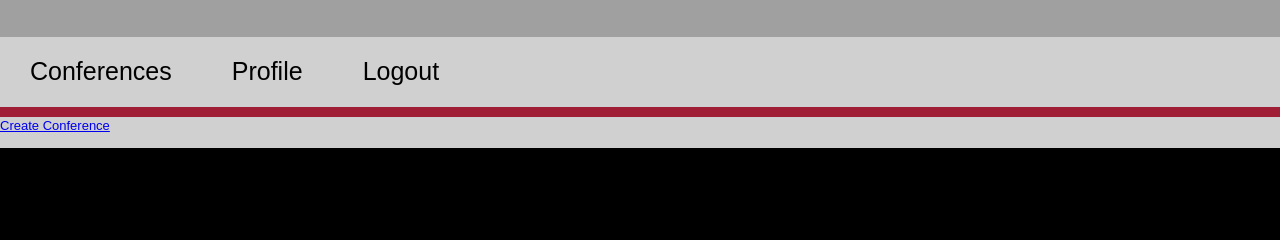
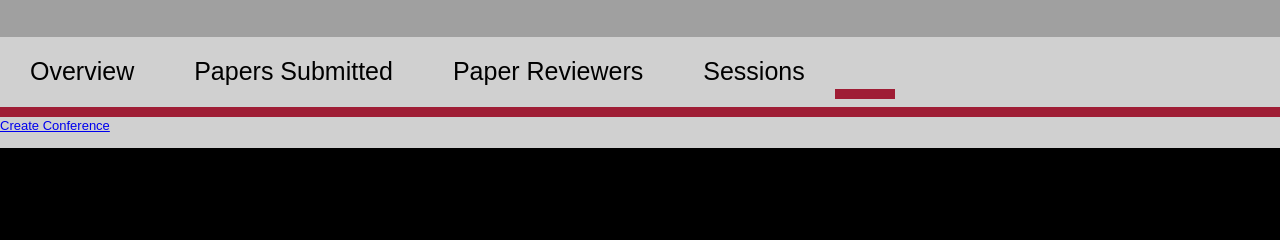
Before and after one commit to PikaJew002/ConferenceManager, a PHP site: page /manager/conference.php?name=1 in a window 1280 px wide. Shown: the part 240-480 px from the top of the page. Run offline with PHP 8.4, Linux system fonts and the light colour scheme; the visitor is signed in with stand-in values (Sample User, id 1); data that the repository does not hold is empty.

Commit message:
Some conference management functionality.

```diff
--- a/manager/conference.php
+++ b/manager/conference.php
@@ -28,9 +28,11 @@ $conference = $_GET['name'];
   </div>
   <div id="body">
     <div id="nav">
-      <a href="?page=index">Conferences</a>
-      <a href="?page=profile">Profile</a>
-      <a href="?page=logout">Logout</a>
+      <a href="?page=index">Overview</a>
+      <a href="?page=papers">Papers Submitted</a>
+      <a href="?page=reviews">Paper Reviewers</a>
+      <a href="?page=sessions">Sessions</a>
+      <a href=""></a>
     </div>
     <div id="content">
 <?php
--- /dev/null
+++ b/manager/inc/includes.php
@@ -0,0 +1,6 @@
+<?php
+function getURLSafeName(name) {
+  returnName = strtolower(name);
+  returnName = str_replace();
+}
+?>
--- a/manager/inc/index.php
+++ b/manager/inc/index.php
@@ -50,7 +50,7 @@ $query = "SELECT name FROM conferences WHERE admin=\"".$_SESSION['id']."\"";
 $result = $mysqli->query($query);
 if($result->num_rows >= 1) {
   while($row = $result->fetch_assoc()) {
-    echo "\t\t\t\t<a href=\"conference.php?name=\"".$row['name'].">".$row['name']."</a>\n";
+    echo "\t\t\t\t<a href=\"conference.php?name=".$row['name']."\">".$row['name']."</a>\n";
   }
 }
 ?>
--- a/manager/index.php
+++ b/manager/index.php
@@ -18,9 +18,8 @@ if($_POST['create_conference']) {
       $dateStart = $_POST['start_year'].str_pad($_POST['start_month'], 2, "0", STR_PAD_LEFT).str_pad($_POST['start_day'], 2, "0", STR_PAD_LEFT);
       $dateEnd = $_POST['end_year'].str_pad($_POST['end_month'], 2, "0", STR_PAD_LEFT).str_pad($_POST['end_day'], 2, "0", STR_PAD_LEFT);
       $query = "INSERT INTO conferences (name, admin, location, date_start, date_end) VALUES ('$confName', '$admin', '$confLocal', '$dateStart', '$dateEnd')";
-      echo "eh";
       if($result = $mysqli->query($query)) {
-        header("Location: conference.php?name="+$confName);
+        header("Location: conference.php?name=".$confName);
       }
     } else {
       $content = "create";
```
